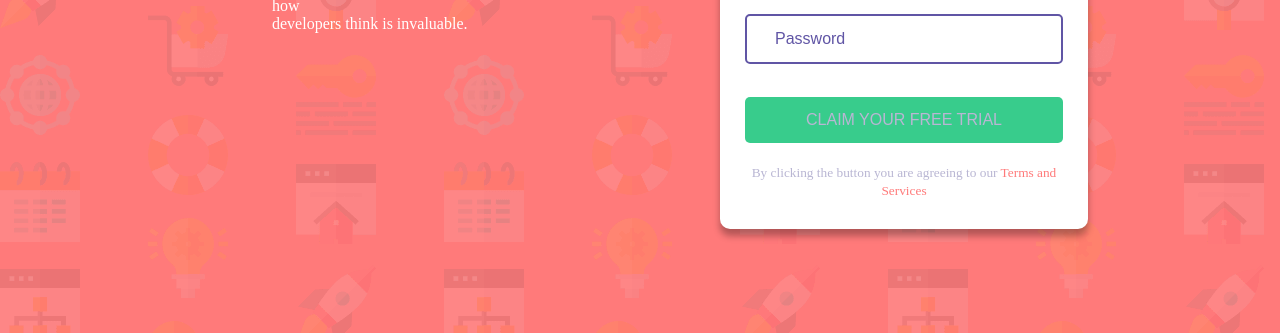
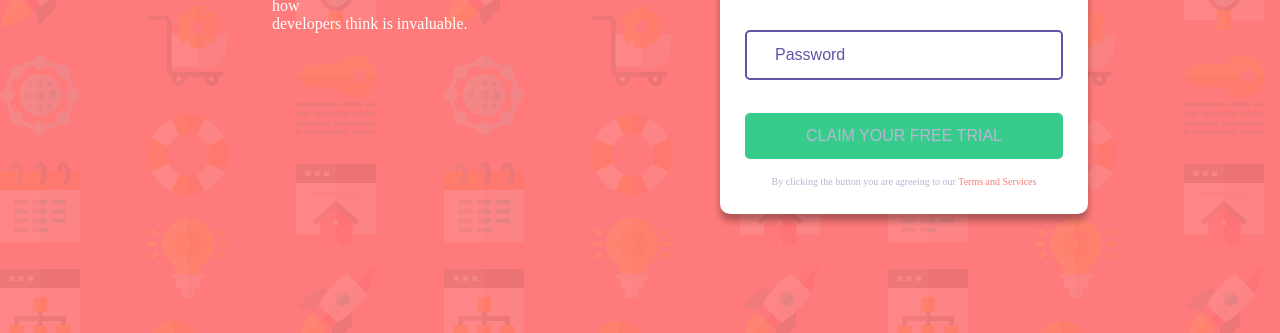
Before and after one commit to MarvelousMimi/Form_Validation_Task, a plain HTML site: page R-M Queries/main.html in a window 1280 px wide. Shown: the part 467-800 px from the top of the page. Drawn offline with Linux system fonts and the light colour scheme.

Commit message:
File update

```diff
--- a/R-M Queries/style.css
+++ b/R-M Queries/style.css
@@ -90,7 +90,7 @@ input:focus {
   color: hsl(246, 25%, 77%);
   text-align: center;
   justify-content: center;
-  padding: 5px;
+  font-size: 12px;
 }
 span {
   color: hsl(0, 100%, 74%);
@@ -100,10 +100,9 @@ span {
   display: flex;
   justify-content: flex-end;
 }
-@media screen and (min-width: 375px) and (max-width: 1440) {
-  body {
-    width: 100%;
-    display: flex;
+@media screen and (max-width: 375px) {
+  main {
     flex-direction: column;
+    width: 80%;
   }
 }
```
